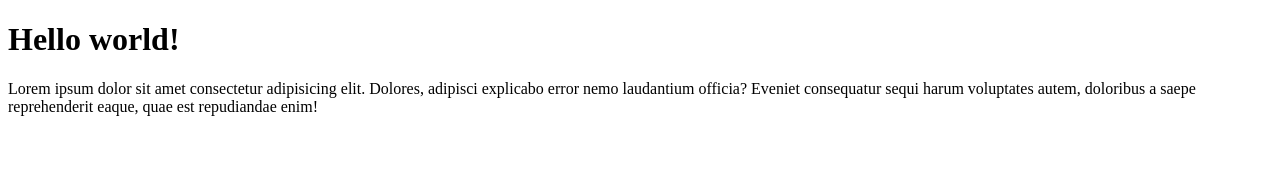
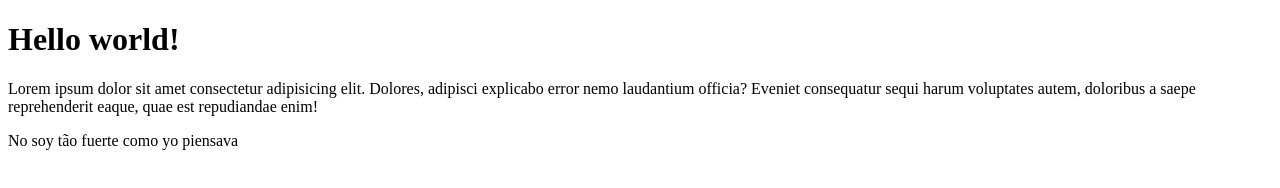
Before and after one commit to gabrielle978/RepsotiorioCursoEmVideo, a plain HTML site: page siteTeste/index.html in a window 1280 px wide. Drawn offline with Linux system fonts and the light colour scheme.

Commit message:
Parágrafo teste adicionado

```diff
--- a/siteTeste/index.html
+++ b/siteTeste/index.html
@@ -10,5 +10,8 @@
     <p>
         Lorem ipsum dolor sit amet consectetur adipisicing elit. Dolores, adipisci explicabo error nemo laudantium officia? Eveniet consequatur sequi harum voluptates autem, doloribus a saepe reprehenderit eaque, quae est repudiandae enim!
     </p>
+    <p>
+        No soy tão fuerte como yo piensava
+    </p>
 </body>
 </html>
```
